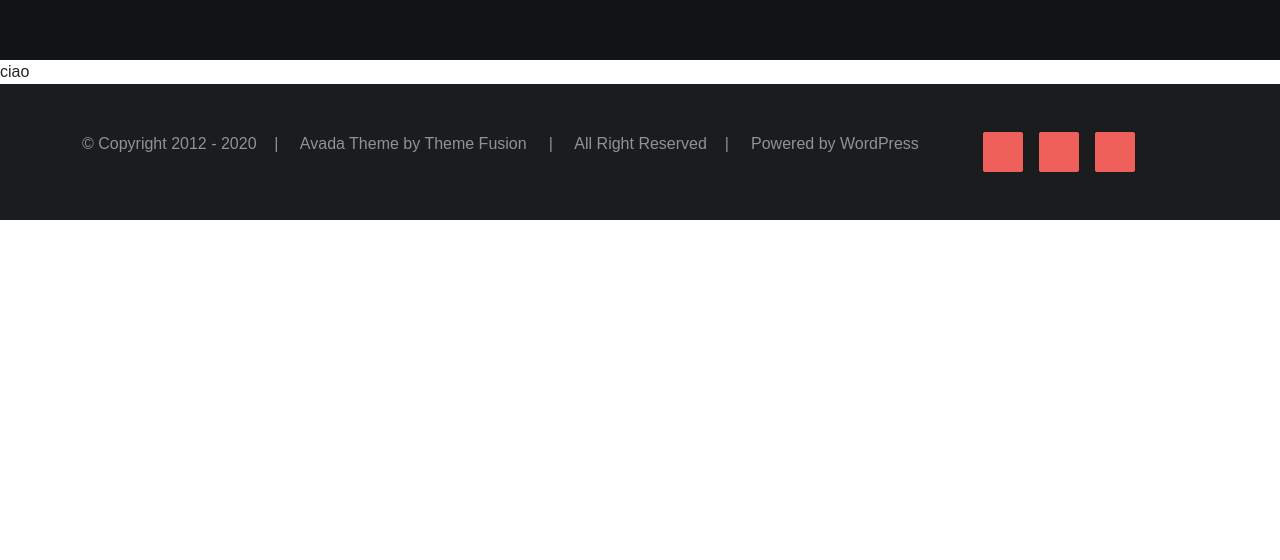
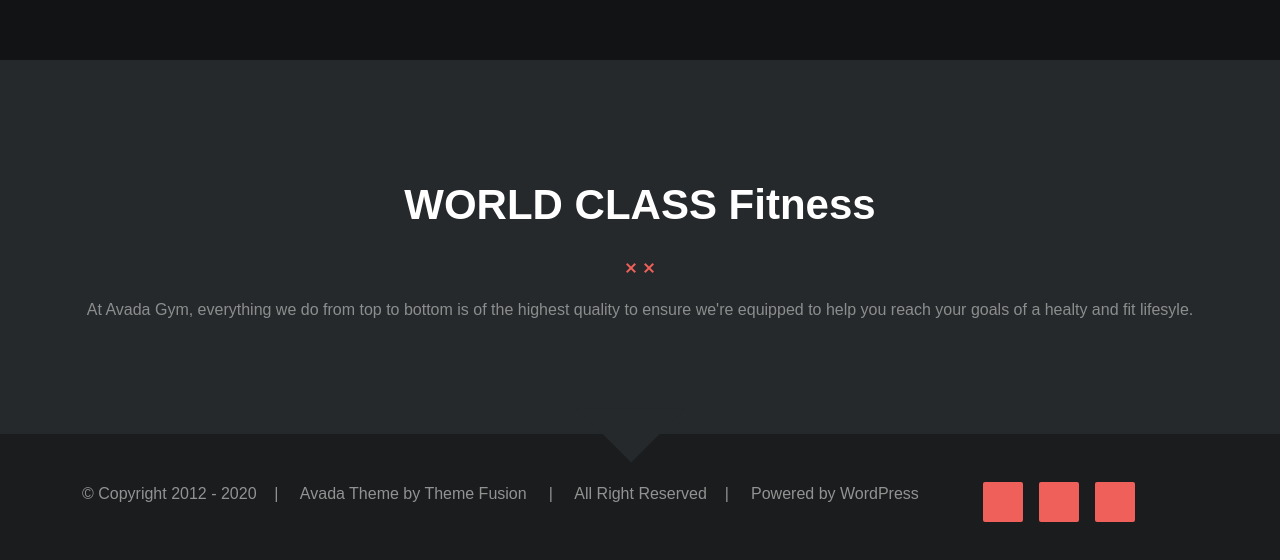
Before and after one commit to Matteoga95/proj-html-vuejs, a Vue app: page / in a window 1280 px wide. Shown: the part 1040-1600 px from the top of the page. Before the commit the page ends 1260 px from the top, so only its background shows below. Built offline with nearby package versions, Linux system fonts and the light colour scheme; a web font is replaced by a local one.

Commit message:
sezione world class

```diff
--- a/src/assets/scss/variables.scss
+++ b/src/assets/scss/variables.scss
@@ -16,3 +16,5 @@ $redMain: #ee6059;
 $navFSize: 14px;
 
 $titleFSize: 98px;
+
+$titleSectionFSize: 42px;
--- a/src/components/AppMain.vue
+++ b/src/components/AppMain.vue
@@ -1,16 +1,46 @@
 <script>
+import titleDiv from '../components/partial/TitleDivisorio.vue';
 
 export default {
-
+    components: {
+        titleDiv
+    }
 }
 </script>
 
 <template>
     <main>
-        ciao
+        <!-- //sezione semplice di testo -->
+        <section class="simple-text  ">
+            <div class="contenitore ">
+                <titleDiv title="WORLD CLASS Fitness" />
+                <p>At Avada Gym, everything we do from top to bottom is of the highest quality to ensure we're equipped
+                    to
+                    help you reach your goals of a healty and fit lifesyle.</p>
+            </div>
+
+            <span class="triangle-down">&#9207</span>
+
+        </section>
+
     </main>
 </template>
 
 <style lang="scss" scoped>
 @import "../assets/scss/variables.scss";
+
+
+.simple-text {
+    text-align: center;
+    background-color: $greyMain;
+    position: relative;
+}
+
+.triangle-down {
+    color: $greyMain ;
+}
+
+p {
+    color: $greyFont;
+}
 </style>
--- /dev/null
+++ b/src/components/partial/TitleDivisorio.vue
@@ -0,0 +1,27 @@
+<script>
+
+export default {
+    name: "titleDiv",
+    props: {
+        title: String
+    }
+}
+</script>
+
+<template>
+    <h2 class="py-4">{{ this.title }}</h2>
+    <div class="d-flex justify-content-center">
+        <img class="pb-4" src="../../assets/img/divider-xx-red.png" alt="">
+
+    </div>
+</template>
+
+<style lang="scss" scoped>
+@import "../../assets/scss/variables.scss";
+
+h2 {
+    font-weight: 600;
+    font-size: $titleSectionFSize;
+    color: white;
+}
+</style>
--- a/src/style.scss
+++ b/src/style.scss
@@ -16,3 +16,18 @@ body {
   margin: auto;
 
 }
+
+
+.contenitore {
+  max-width: 1200px;
+  width: 1200px;
+  margin: auto;
+  padding: 6rem 0;
+}
+
+.triangle-down {
+  font-size: 150px;
+  position: absolute;
+  bottom: -110px;
+  right: 46%;
+}
```
